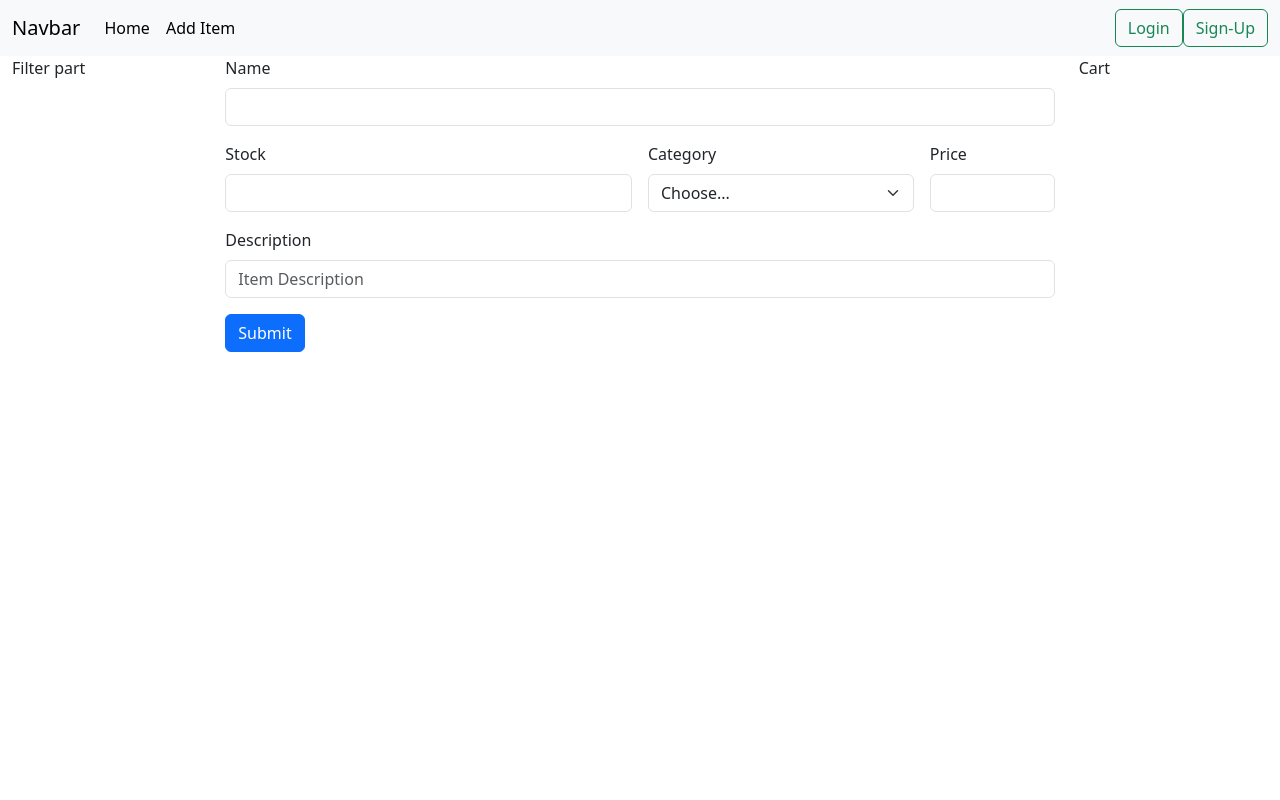
After one commit to samuelsongg/INF2003_Project, a Flask app: page /add_item in a window 1280 px wide. The commit adds this page. Run offline with Flask 3, Linux system fonts and the light colour scheme; some libraries are stand-ins or nearby versions.

Commit message:
Link mongoDB and add Item, view Item

```diff
--- a/app.py
+++ b/app.py
@@ -1,7 +1,10 @@
-from flask import Flask, render_template, request, redirect, session
+from flask import Flask, render_template, request, redirect, session, flash
 from werkzeug.security import check_password_hash, generate_password_hash
 import secrets
 import sqlite3
+
+from flask_pymongo import PyMongo
+import urllib
 
 app = Flask(__name__)
 # Secret key needs to be set to enable sessions.
@@ -19,9 +22,46 @@ def get_db_connection():
 # print(test)
 # conn.close()
 
+#Connecting to mongoDB
+escaped_username = urllib.parse.quote_plus("malcolm5964")
+escaped_password = urllib.parse.quote_plus("@T0012069z")
+app.config["MONGO_URI"] = f"mongodb+srv://{escaped_username}:{escaped_password}@databaseproject.rlzcysi.mongodb.net/Product?retryWrites=true&w=majority"
+mongodb_client = PyMongo(app)
+db = mongodb_client.db
+
+#Display item
 @app.route('/', methods=['POST', 'GET'])
 def index():
-    return render_template('index.html')
+    products = []
+    for product in db.product.find().sort("productName"):
+        product["_id"] = str(product["_id"])
+        products.append(product)
+    return render_template('index.html', products=products)
+
+
+#Adding new item
+@app.route('/add_item', methods=['GET', 'POST'])
+def add_item():
+    if request.method == 'POST':
+        productName = request.form['productName']
+        productStock = request.form['productStock']
+        productCategory = request.form['productCategory']
+        productPrice = request.form['productPrice']
+        productDescription = request.form['productDescription']
+
+        db.product.insert_one({
+            "name": productName,
+            "stock": productStock,
+            "category": productCategory,
+            "price": productPrice,
+            "description": productDescription
+        })
+
+        flash("Added new item successfully", "success")
+        return redirect("/add_item")
+
+    return render_template('add_item.html')
+
 
 @app.route('/login', methods=['GET', 'POST'])
 def login():
@@ -84,6 +124,8 @@ def logout():
         session.clear()
         return render_template('index.html', login_status=0)
 
+
+
+
 if __name__ == '__main__':
-
     app.run(debug=True)
--- a/main.py
+++ b/main.py
@@ -10,3 +10,7 @@ def index():
 @main.route('/profile')
 def profile():
     return 'Profile'
+
+@main.route('/add_item')
+def add_item():
+    return 'Add_item'
--- a/static/css/main.css
+++ b/static/css/main.css
@@ -4,6 +4,7 @@
 }
 
 body, html {
+    height: 100%;
     font-family: sans-serif;
     background-color: lightblue;
 }
--- /dev/null
+++ b/templates/add_item.html
@@ -0,0 +1,57 @@
+{% extends 'base.html' %}
+
+{% block head %}
+<title>Ecommerce+</title>
+{% endblock %}
+
+{% block body %}
+
+<main class="container-fluid">
+    <div class="row">
+      <div class="col-md-2">Filter part</div>
+
+      <div class="col-md-8">
+
+        <form action="/add_item" method="POST"  class="row g-3">
+            <div class="col-12">
+              <label for="productName" class="form-label">Name</label>
+              <input type="text" name="productName" class="form-control" id="productName">
+            </div>
+
+            <div class="col-md-6">
+              <label for="productStock" class="form-label">Stock</label>
+              <input type="text" name="productStock" class="form-control" id="productStock">
+            </div>
+            <div class="col-md-4">
+              <label for="productCategory" class="form-label">Category</label>
+              <select id="productCategory" class="form-select" name="productCategory">
+                <option selected>Choose...</option>
+                <option>Leaf</option>
+                <option>Mushroom</option>
+                <option>Pepper</option>
+              </select>
+            </div>
+            <div class="col-md-2">
+              <label for="productPrice" class="form-label">Price</label>
+              <input type="text" name="productPrice" class="form-control" id="productPrice">
+            </div>
+
+            <div class="col-12">
+              <label for="productDescription" class="form-label">Description</label>
+              <input type="text" name="productDescription" class="form-control" id="productDescription" placeholder="Item Description">
+            </div>
+
+            <div class="col-12">
+              <button type="submit" class="btn btn-primary">Submit</button>
+            </div>
+          </form>
+
+     </div>
+
+      <div class="col-md-2">Cart</div>
+
+    </div>
+</main>
+
+
+{% endblock %}
--- a/templates/base.html
+++ b/templates/base.html
@@ -5,8 +5,41 @@
     <meta name="viewport" content="width=device-width, initial-scale=1.0">
     <link rel="stylesheet" href="{{ url_for('static', filename='css/main.css') }}">
     {% block head %}{% endblock %}
+    <link href="https://cdn.jsdelivr.net/npm/bootstrap@5.3.2/dist/css/bootstrap.min.css" rel="stylesheet" integrity="sha384-T3c6CoIi6uLrA9TneNEoa7RxnatzjcDSCmG1MXxSR1GAsXEV/Dwwykc2MPK8M2HN" crossorigin="anonymous">
 </head>
 <body>
+
+    <header>
+        <nav class="navbar navbar-expand-lg bg-body-tertiary">
+            <div class="container-fluid">
+              <a class="navbar-brand" href="#">Navbar</a>
+              <button class="navbar-toggler" type="button" data-bs-toggle="collapse" data-bs-target="#navbarSupportedContent" aria-controls="navbarSupportedContent" aria-expanded="false" aria-label="Toggle navigation">
+                <span class="navbar-toggler-icon"></span>
+              </button>
+              <div class="collapse navbar-collapse" id="navbarSupportedContent">
+                <ul class="navbar-nav me-auto mb-2 mb-lg-0">
+                  <li class="nav-item">
+                    <a class="nav-link active" aria-current="page" href="/">Home</a>
+                  </li>
+                  <li class="nav-item">
+                    <a class="nav-link active" href="/add_item">Add Item</a>
+                  </li>
+                </ul>
+                <div class="d-flex">
+                  <a class="btn btn-outline-success" href="/login">Login</a>
+                  <a class="btn btn-outline-success" href="/signup">Sign-Up</a>
+                </div>
+              </div>
+            </div>
+          </nav>
+        </header>
+
     {% block body %}{% endblock %}
+    <script src="https://cdn.jsdelivr.net/npm/bootstrap@5.3.2/dist/js/bootstrap.bundle.min.js" integrity="sha384-C6RzsynM9kWDrMNeT87bh95OGNyZPhcTNXj1NW7RuBCsyN/o0jlpcV8Qyq46cDfL" crossorigin="anonymous"></script>
+    <script src="https://cdn.jsdelivr.net/npm/@popperjs/core@2.11.8/dist/umd/popper.min.js" integrity="sha384-I7E8VVD/ismYTF4hNIPjVp/Zjvgyol6VFvRkX/vR+Vc4jQkC+hVqc2pM8ODewa9r" crossorigin="anonymous"></script>
+    <script src="https://cdn.jsdelivr.net/npm/bootstrap@5.3.2/dist/js/bootstrap.min.js" integrity="sha384-BBtl+eGJRgqQAUMxJ7pMwbEyER4l1g+O15P+16Ep7Q9Q+zqX6gSbd85u4mG4QzX+" crossorigin="anonymous"></script>
+
+
+
 </body>
 </html>
```
Also changed, not shown: tempCodeRunnerFile.py (added, +21 -0 lines), templates/index.html (+38 -13 lines), sql_database.db, static/css/images/unnamed.webp (added).
